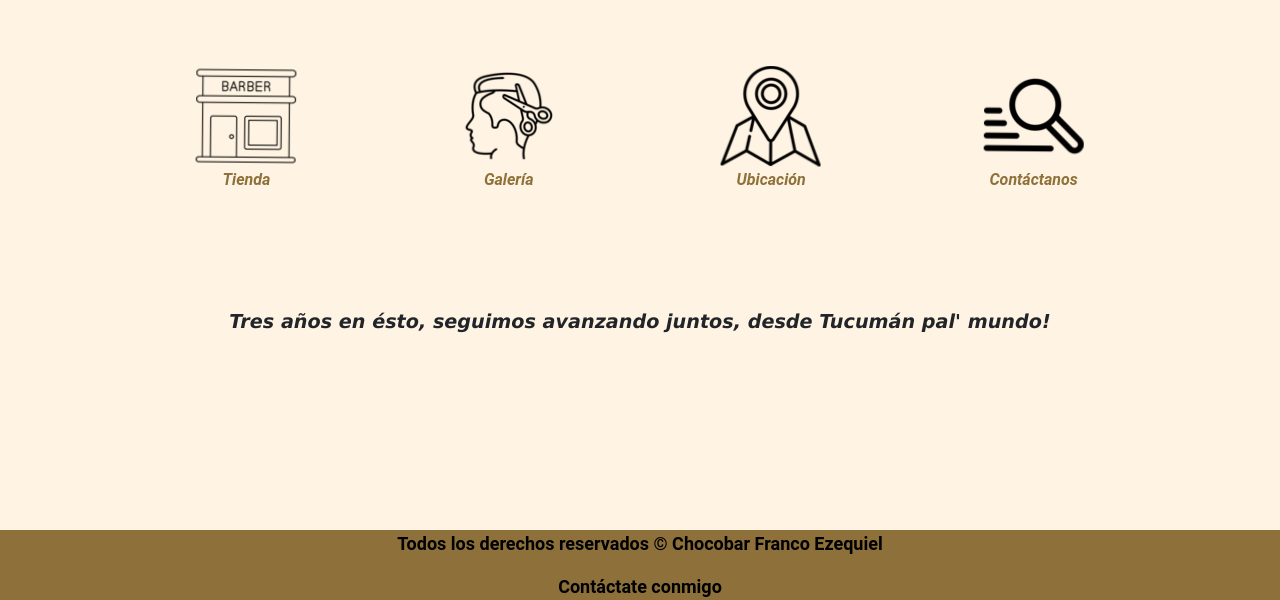
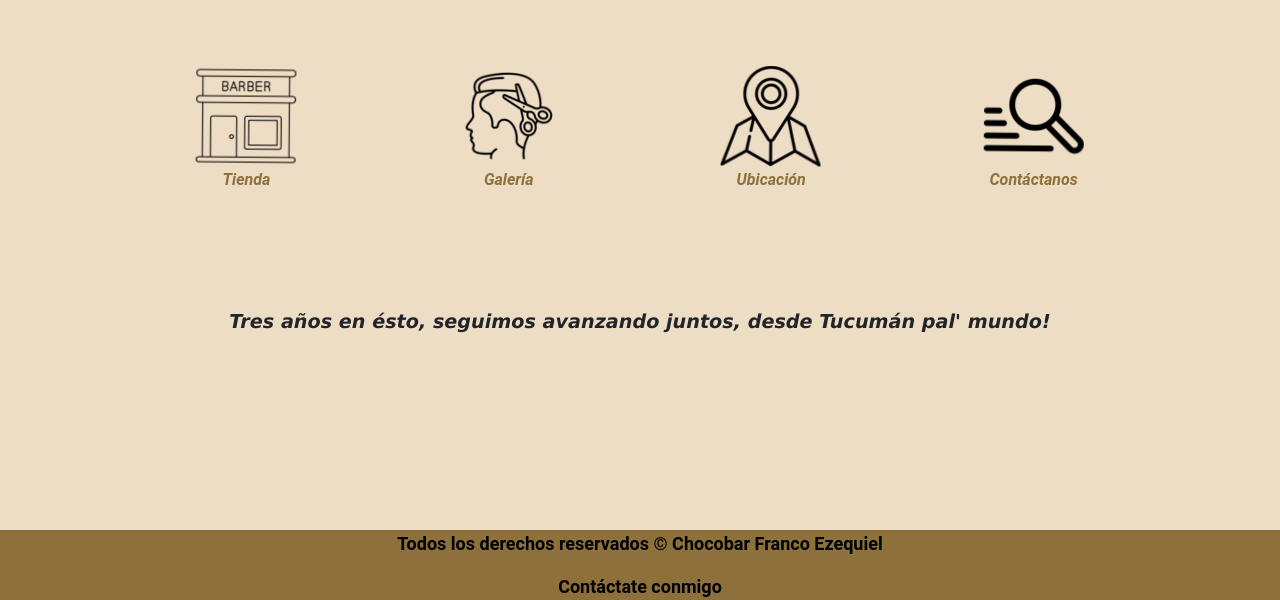
Before and after one commit to ezechocobar/EquiStyle, a website: page index.html in a window 1280 px wide. Shown: the part 274-874 px from the top of the page. Drawn offline with nearby package versions, Linux system fonts and the light colour scheme; a web font is replaced by a local one.

Commit message:
agregando metas

```diff
--- a/index.html
+++ b/index.html
@@ -4,6 +4,8 @@
     <meta charset="UTF-8">
     <meta http-equiv="X-UA-Compatible" content="IE=edge">
     <meta name="viewport" content="width=device-width, initial-scale=1.0">
+    <meta name="keywords" content="barberia, tucuman, las talitas, cortes, peluqueria">
+    <meta name="description" content="EquiStyle barberia, tucuman las talitas te espera para tus mejores cortes en la peluqueria de Ezequiel">
     <!-- TIPOGRAFIA -->
     <link rel="preconnect" href="https://fonts.googleapis.com">
     <link rel="preconnect" href="https://fonts.gstatic.com" crossorigin>
@@ -13,7 +15,7 @@
     <link href="https://cdn.jsdelivr.net/npm/bootstrap@5.2.0/dist/css/bootstrap.min.css" rel="stylesheet" integrity="sha384-gH2yIJqKdNHPEq0n4Mqa/HGKIhSkIHeL5AyhkYV8i59U5AR6csBvApHHNl/vI1Bx" crossorigin="anonymous">
     <!-- CSS -->
     <link rel="stylesheet" href="css/styles.css">
-    <title>Home</title>
+    <title>Inicio</title>
 </head>
 <body>
     <header class="container menu">
--- a/scss/componentes/_variables.scss
+++ b/scss/componentes/_variables.scss
@@ -1,5 +1,5 @@
 //aplicamos segundo poder = VARIABLES
 $color-secundario: rgb(255,218,158);
-$color-principal: rgb(255,244,227);
+$color-principal: rgb(238, 221, 197);
 $color-terceario: rgb(142,113,58);
 $color-hover: rgb(253, 235, 208);
--- a/scss/styles.scss
+++ b/scss/styles.scss
@@ -7,7 +7,6 @@
 
 //llamamos a las variables
 /*accedemos a las variables partials*/
-@import "bases/variables";
 @import "bases/listas";
 @import "bases/mixin";
 @import "bases/extend";
```
Also changed, not shown: pages/ayuda.html (+2 -0 lines), pages/contacto.html (+2 -0 lines), pages/galeria.html (+2 -0 lines), pages/tienda.html (+2 -0 lines), css/styles.css.
